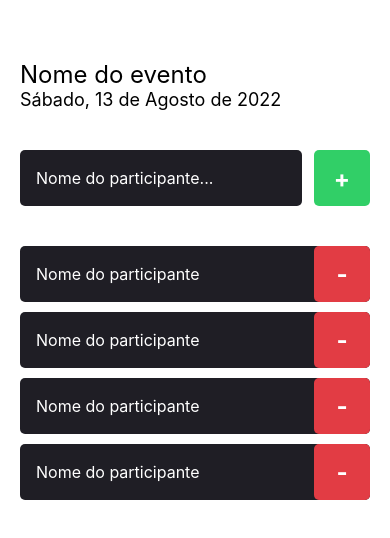
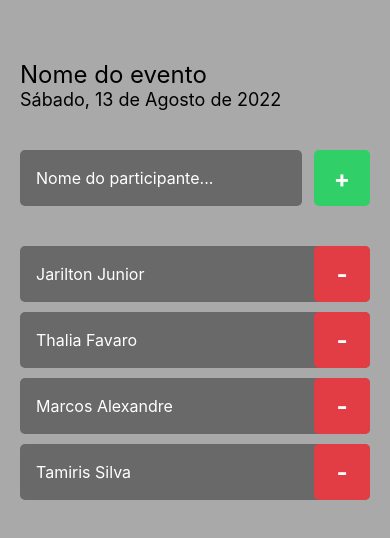
Before and after one commit to jarilton/App_ImHere_React-Native, a React Native app: screen / in a window 390 px wide. Shown: the top 538 px of the page. Built offline with nearby package versions, Linux system fonts and the light colour scheme.

Commit message:
Passando props no componente

```diff
--- a/src/components/Participant/index.tsx
+++ b/src/components/Participant/index.tsx
@@ -1,11 +1,15 @@
 import { View, Text, TouchableOpacity } from "react-native";
 import { styles } from './styles'
 
-export function Participant() {
+type Props = {
+    name: string
+}
+
+export function Participant({ name }:Props ){
     return (
         <View style={styles.container}>
             <Text style={styles.name}>
-                Nome do participante
+                { name }
             </Text>
 
             <TouchableOpacity
--- a/src/components/Participant/styles.ts
+++ b/src/components/Participant/styles.ts
@@ -3,7 +3,7 @@ import { StyleSheet } from 'react-native';
 export const styles = StyleSheet.create({
     container: {
         width: '100%',
-        backgroundColor: '#1f1e25',
+        backgroundColor: '#696969',
         borderRadius: 5,
         flexDirection: 'row',
         alignItems: 'center',
--- a/src/screens/Home/index.tsx
+++ b/src/screens/Home/index.tsx
@@ -26,10 +26,10 @@ export default function Home() {
         </TouchableOpacity>
       </View>
 
-      <Participant />
-      <Participant />
-      <Participant />
-      <Participant />
+      <Participant name="Jarilton Junior"/>
+      <Participant name="Thalia Favaro"/>
+      <Participant name="Marcos Alexandre"/>
+      <Participant name="Tamiris Silva"/>
 
       <StatusBar style="auto" />
     </View>
--- a/src/screens/Home/styles.ts
+++ b/src/screens/Home/styles.ts
@@ -3,7 +3,7 @@ import { StyleSheet } from 'react-native'
 export const styles = StyleSheet.create({
     container: {
         flex: 1,
-        backgroundColor: '#ffffff',
+        backgroundColor: '#a9a9a9',
         padding: 20
     },
     eventName: {
@@ -16,7 +16,7 @@ export const styles = StyleSheet.create({
     input: {
         flex: 1,
         height: 56,
-        backgroundColor: '#1f1e25',
+        backgroundColor: '#696969',
         color: '#ffffff',
         borderRadius: 5,
         padding: 16,
```
